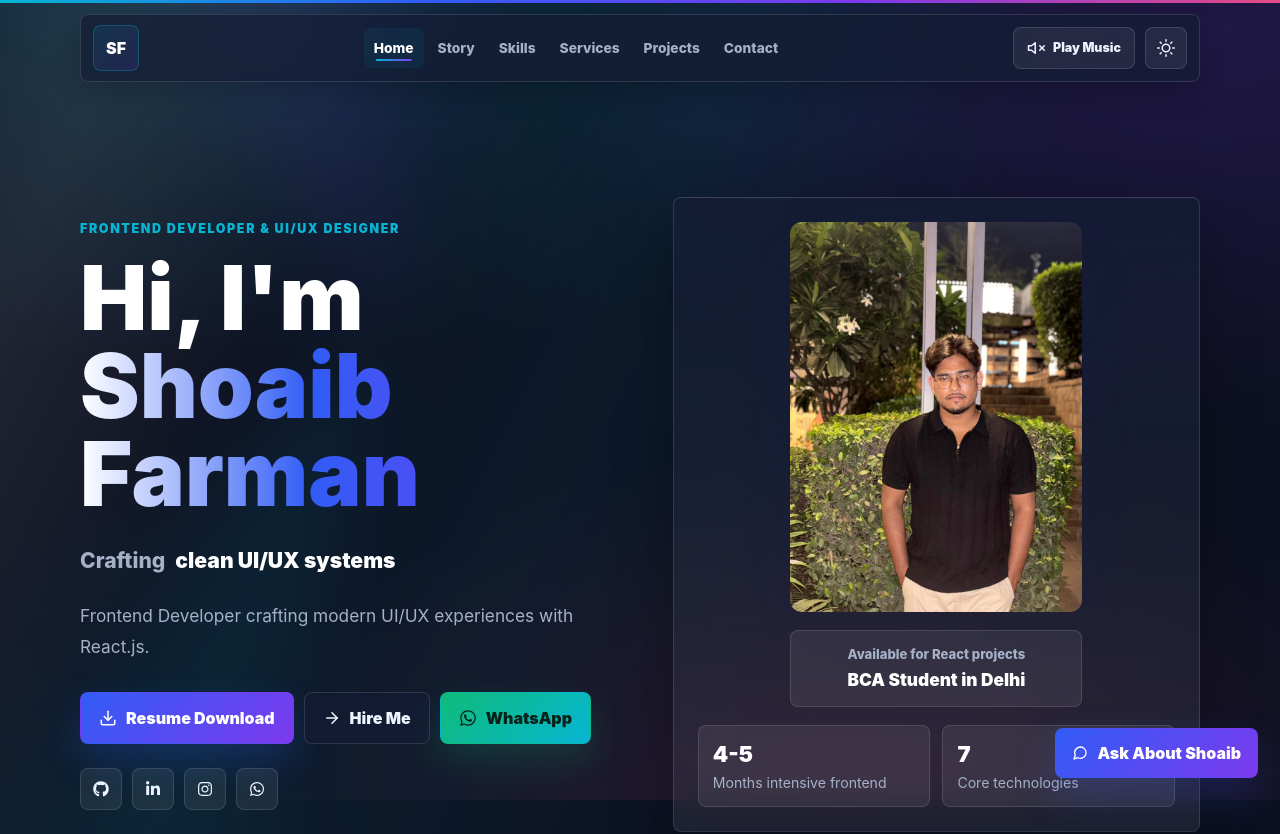
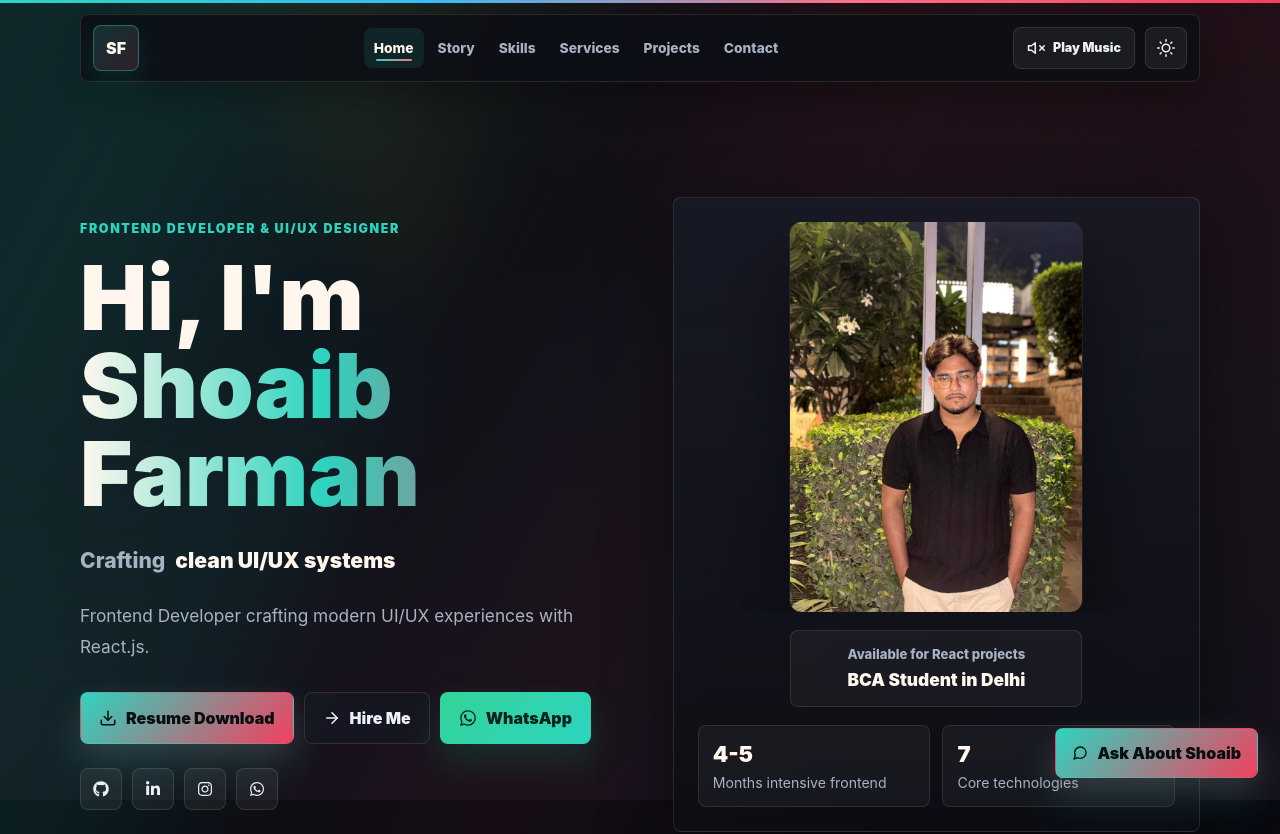
Before and after one commit to shoaibfarman002/portfolio-shoaib-farman, a Next.js app: page / in a window 1280 px wide. Shown: the top 834 px of the page. Built offline with nearby package versions, Linux system fonts and the light colour scheme.

Commit message:
i changed the color of website of dark mode

```diff
--- a/app/globals.css
+++ b/app/globals.css
@@ -25,18 +25,24 @@
 }
 
 :root[data-theme="dark"] {
-  --bg: #0c1020;
-  --surface: rgba(20, 28, 52, 0.78);
-  --surface-solid: #11182d;
-  --surface-soft: rgba(255, 255, 255, 0.07);
-  --text: #eef4ff;
-  --heading: #ffffff;
-  --muted: #a6b1c8;
-  --line: rgba(255, 255, 255, 0.12);
-  --line-strong: rgba(255, 255, 255, 0.18);
-  --shadow-sm: 0 10px 28px rgba(0, 0, 0, 0.2);
-  --shadow-md: 0 22px 60px rgba(0, 0, 0, 0.28);
-  --shadow-lg: 0 28px 90px rgba(0, 0, 0, 0.38);
+  --bg: #090a10;
+  --surface: rgba(22, 24, 35, 0.84);
+  --surface-solid: #11131b;
+  --surface-soft: rgba(255, 255, 255, 0.055);
+  --text: #eef2f7;
+  --heading: #fff7ed;
+  --muted: #a9b2c4;
+  --line: rgba(248, 218, 176, 0.13);
+  --line-strong: rgba(45, 212, 191, 0.34);
+  --cyan: #2dd4bf;
+  --blue: #38bdf8;
+  --purple: #fb7185;
+  --rose: #f43f5e;
+  --mint: #34d399;
+  --amber: #fbbf24;
+  --shadow-sm: 0 14px 34px rgba(0, 0, 0, 0.3);
+  --shadow-md: 0 24px 70px rgba(0, 0, 0, 0.42);
+  --shadow-lg: 0 34px 100px rgba(0, 0, 0, 0.52);
 }
 
 * {
@@ -129,6 +135,21 @@ button {
   opacity: 0.55;
 }
 
+:root[data-theme="dark"] .portfolio-shell::before {
+  background:
+    linear-gradient(135deg, rgba(45, 212, 191, 0.12), transparent 38%),
+    linear-gradient(225deg, rgba(244, 63, 94, 0.1), transparent 44%),
+    linear-gradient(180deg, #090a10 0%, #0d1017 48%, #121019 100%);
+}
+
+:root[data-theme="dark"] .ambient-background {
+  background:
+    conic-gradient(from 130deg at 38% 45%, transparent 0 18%, rgba(45, 212, 191, 0.13) 24%, transparent 34% 52%, rgba(251, 191, 36, 0.1) 60%, transparent 74%),
+    linear-gradient(115deg, transparent 10%, rgba(45, 212, 191, 0.1), transparent 38%, rgba(244, 63, 94, 0.08), transparent 68%);
+  filter: blur(42px) saturate(1.18);
+  opacity: 0.62;
+}
+
 .scroll-progress {
   position: fixed;
   top: 0;
@@ -162,6 +183,13 @@ button {
     border-color 220ms ease;
 }
 
+:root[data-theme="dark"] .nav-shell,
+:root[data-theme="dark"] .mobile-nav,
+:root[data-theme="dark"] .chat-panel {
+  border-color: rgba(248, 218, 176, 0.12);
+  background: rgba(12, 14, 22, 0.86);
+}
+
 .nav-hidden {
   transform: translateY(calc(-100% - 22px));
 }
@@ -178,6 +206,14 @@ button {
   color: var(--heading);
   font-weight: 900;
   letter-spacing: 0;
+}
+
+:root[data-theme="dark"] .brand-mark,
+:root[data-theme="dark"] .footer-logo {
+  border-color: rgba(45, 212, 191, 0.36);
+  background: linear-gradient(135deg, rgba(45, 212, 191, 0.18), rgba(251, 113, 133, 0.16));
+  color: var(--heading);
+  box-shadow: 0 12px 34px rgba(45, 212, 191, 0.12);
 }
 
 .desktop-nav {
@@ -227,6 +263,14 @@ button {
   background: rgba(6, 182, 212, 0.08);
 }
 
+:root[data-theme="dark"] .desktop-nav a:hover,
+:root[data-theme="dark"] .desktop-nav a.active,
+:root[data-theme="dark"] .mobile-nav a:hover,
+:root[data-theme="dark"] .mobile-nav a.active,
+:root[data-theme="dark"] .footer nav a:hover {
+  background: rgba(45, 212, 191, 0.1);
+}
+
 .desktop-nav a:hover::after,
 .desktop-nav a.active::after {
   transform: scaleX(1);
@@ -359,6 +403,12 @@ button {
   -webkit-background-clip: text;
   background-clip: text;
   color: transparent;
+}
+
+:root[data-theme="dark"] .hero-copy-panel h1 span {
+  background: linear-gradient(90deg, var(--heading), var(--cyan) 44%, var(--rose));
+  -webkit-background-clip: text;
+  background-clip: text;
 }
 
 .role-line {
@@ -453,6 +503,16 @@ button {
   box-shadow: 0 16px 36px rgba(49, 92, 246, 0.22);
 }
 
+:root[data-theme="dark"] .button-link.primary,
+:root[data-theme="dark"] .project-form-actions button,
+:root[data-theme="dark"] .contact-form button,
+:root[data-theme="dark"] .project-links .live-demo-link,
+:root[data-theme="dark"] .chat-launcher {
+  background: linear-gradient(135deg, var(--cyan), var(--rose));
+  color: #071011;
+  box-shadow: 0 18px 42px rgba(45, 212, 191, 0.2), 0 10px 28px rgba(244, 63, 94, 0.14);
+}
+
 .button-link.secondary,
 .ghost-button {
   background: var(--surface);
@@ -511,6 +571,31 @@ button {
   background: linear-gradient(180deg, var(--surface), var(--surface-soft));
   box-shadow: var(--shadow-md);
   backdrop-filter: blur(18px);
+}
+
+:root[data-theme="dark"] .hero-profile,
+:root[data-theme="dark"] .skill-card,
+:root[data-theme="dark"] .service-card,
+:root[data-theme="dark"] .project-card,
+:root[data-theme="dark"] .case-card,
+:root[data-theme="dark"] .contact-panel,
+:root[data-theme="dark"] .contact-form,
+:root[data-theme="dark"] .github-panel,
+:root[data-theme="dark"] .project-control,
+:root[data-theme="dark"] .testimonial-card,
+:root[data-theme="dark"] .stat-card,
+:root[data-theme="dark"] .repo-showcase article {
+  border-color: rgba(248, 218, 176, 0.12);
+  background:
+    linear-gradient(180deg, rgba(23, 25, 36, 0.9), rgba(10, 12, 19, 0.78)),
+    linear-gradient(135deg, rgba(45, 212, 191, 0.06), rgba(251, 191, 36, 0.035), rgba(244, 63, 94, 0.045));
+}
+
+:root[data-theme="dark"] .skill-card:hover,
+:root[data-theme="dark"] .service-card:hover,
+:root[data-theme="dark"] .project-card:hover {
+  border-color: rgba(45, 212, 191, 0.34);
+  box-shadow: 0 24px 70px rgba(0, 0, 0, 0.44), 0 0 0 1px rgba(45, 212, 191, 0.08);
 }
 
 .profile-visual {
@@ -535,6 +620,10 @@ button {
   box-shadow: 0 24px 68px rgba(23, 31, 70, 0.24);
   filter: saturate(1.04) contrast(1.02);
   transition: transform 260ms ease;
+}
+
+:root[data-theme="dark"] .profile-visual img {
+  box-shadow: 0 28px 76px rgba(0, 0, 0, 0.48), 0 0 0 1px rgba(248, 218, 176, 0.1);
 }
 
 .hero-profile:hover .profile-visual img {
@@ -771,6 +860,13 @@ button {
   font-size: 1.65rem;
 }
 
+:root[data-theme="dark"] .skill-icon,
+:root[data-theme="dark"] .profile-summary,
+:root[data-theme="dark"] .profile-metrics span {
+  background: rgba(255, 255, 255, 0.045);
+  border-color: rgba(248, 218, 176, 0.11);
+}
+
 .skill-topline strong {
   color: var(--heading);
   font-size: 1.36rem;
@@ -955,7 +1051,8 @@ button {
 :root[data-theme="dark"] .contact-form textarea,
 :root[data-theme="dark"] .premium-select > button,
 :root[data-theme="dark"] .chat-panel input {
-  background: rgba(255, 255, 255, 0.07);
+  background: rgba(7, 9, 15, 0.68);
+  border-color: rgba(248, 218, 176, 0.12);
 }
 
 .project-form input,
@@ -988,8 +1085,8 @@ button {
 .contact-form textarea:focus,
 .premium-select > button:focus-visible,
 .chat-panel input:focus {
-  border-color: rgba(6, 182, 212, 0.58);
-  box-shadow: 0 0 0 4px rgba(6, 182, 212, 0.12);
+  border-color: rgba(45, 212, 191, 0.64);
+  box-shadow: 0 0 0 4px rgba(45, 212, 191, 0.14);
 }
 
 .full-field,
@@ -1073,7 +1170,8 @@ button {
 }
 
 :root[data-theme="dark"] .select-menu {
-  background: #121a30;
+  background: #11131b;
+  border-color: rgba(248, 218, 176, 0.14);
 }
 
 .select-menu button {
@@ -1096,6 +1194,11 @@ button {
   background: rgba(6, 182, 212, 0.1);
 }
 
+:root[data-theme="dark"] .select-menu button:hover,
+:root[data-theme="dark"] .select-menu li[aria-selected="true"] button {
+  background: rgba(45, 212, 191, 0.12);
+}
+
 .filter-row {
   display: flex;
   flex-wrap: wrap;
@@ -1119,6 +1222,12 @@ button {
   color: var(--heading);
 }
 
+:root[data-theme="dark"] .filter-row button.active,
+:root[data-theme="dark"] .tag-row span {
+  border-color: rgba(45, 212, 191, 0.28);
+  background: rgba(45, 212, 191, 0.09);
+}
+
 .project-card {
   position: relative;
   display: flex;
@@ -1139,6 +1248,12 @@ button {
     linear-gradient(135deg, rgba(6, 182, 212, 0.1), rgba(124, 58, 237, 0.12)),
     linear-gradient(90deg, rgba(255, 255, 255, 0.08) 1px, transparent 1px);
   background-size: auto, 28px 28px;
+}
+
+:root[data-theme="dark"] .project-thumb {
+  background:
+    linear-gradient(135deg, rgba(45, 212, 191, 0.11), rgba(251, 191, 36, 0.06), rgba(244, 63, 94, 0.1)),
+    linear-gradient(90deg, rgba(248, 218, 176, 0.08) 1px, transparent 1px);
 }
 
 .project-thumb img {
@@ -1418,6 +1533,13 @@ button {
   color: #ffffff;
   font-size: 1.5rem;
   font-weight: 900;
+}
+
+:root[data-theme="dark"] .testimonial-avatar,
+:root[data-theme="dark"] .chat-panel header span,
+:root[data-theme="dark"] .thumb-fallback {
+  background: linear-gradient(135deg, var(--cyan), var(--amber), var(--rose));
+  color: #071011;
 }
 
 .testimonial-card p {
@@ -1515,6 +1637,13 @@ button {
   background-size: 28px 28px, 28px 28px, auto;
 }
 
+:root[data-theme="dark"] .map-panel {
+  background:
+    linear-gradient(90deg, rgba(248, 218, 176, 0.09) 1px, transparent 1px),
+    linear-gradient(0deg, rgba(248, 218, 176, 0.09) 1px, transparent 1px),
+    linear-gradient(135deg, rgba(45, 212, 191, 0.1), rgba(251, 191, 36, 0.06), rgba(244, 63, 94, 0.1));
+}
+
 .map-panel i {
   position: absolute;
   top: 36%;
@@ -1535,6 +1664,12 @@ button {
   color: #ffffff;
   font-size: 0.78rem;
   font-weight: 900;
+}
+
+:root[data-theme="dark"] .map-pin {
+  border-color: rgba(45, 212, 191, 0.34);
+  background: rgba(7, 9, 15, 0.76);
+  color: var(--heading);
 }
 
 .map-pin.delhi {
--- a/app/layout.tsx
+++ b/app/layout.tsx
@@ -57,7 +57,7 @@ export async function generateMetadata(): Promise<Metadata> {
 export const viewport: Viewport = {
   width: "device-width",
   initialScale: 1,
-  themeColor: "#111827",
+  themeColor: "#090a10",
 };
 
 export default function RootLayout({
```
